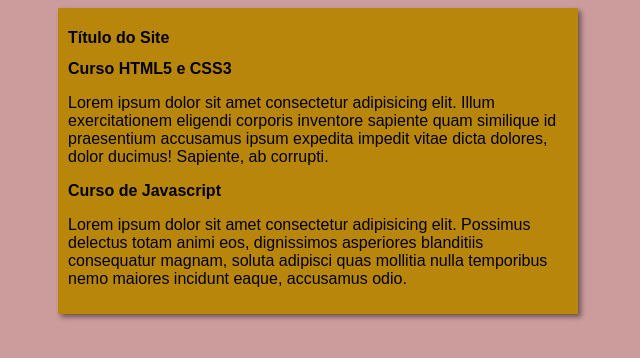
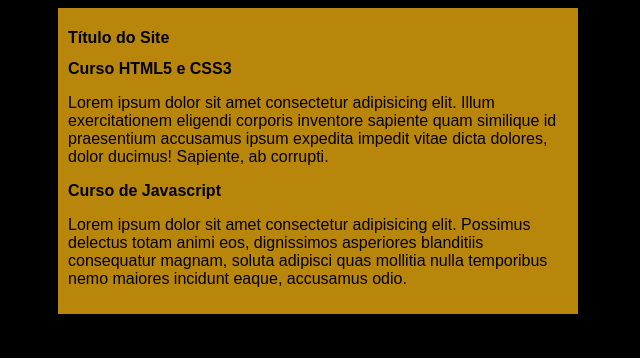
Before and after one commit to RogerDP/projeto-site, a plain HTML site: page index.html in a window 1280 px wide. Shown: the whole page, without its empty margins (322-962 px from the left). Drawn offline with Linux system fonts and the light colour scheme.

Commit message:
Update style.css

```diff
--- a/Estilo/style.css
+++ b/Estilo/style.css
@@ -4,7 +4,7 @@
 }
 
 body {
-    background-color: rgb(204, 156, 156);
+    background-color: black;
 
 }
 
```
